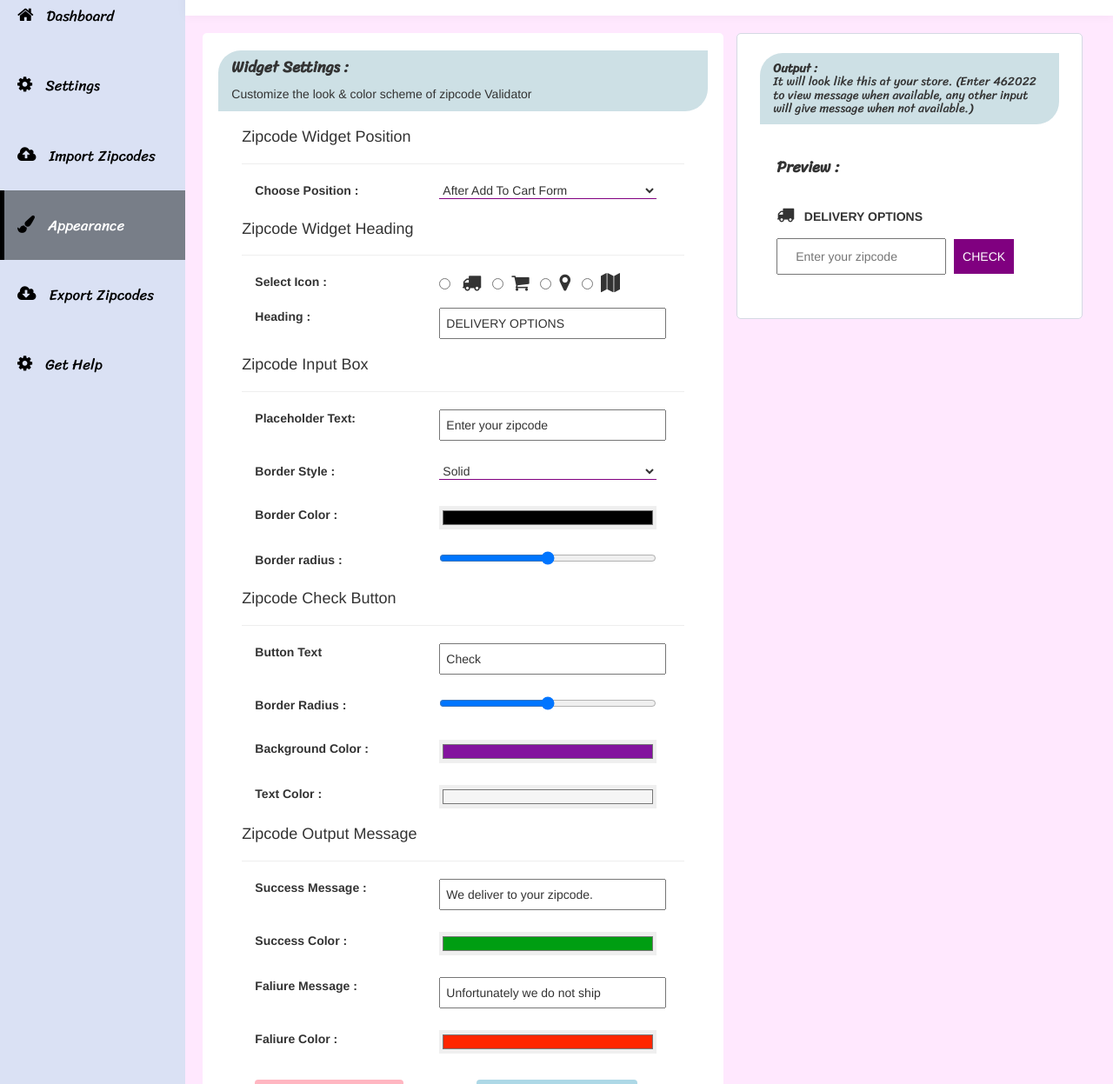
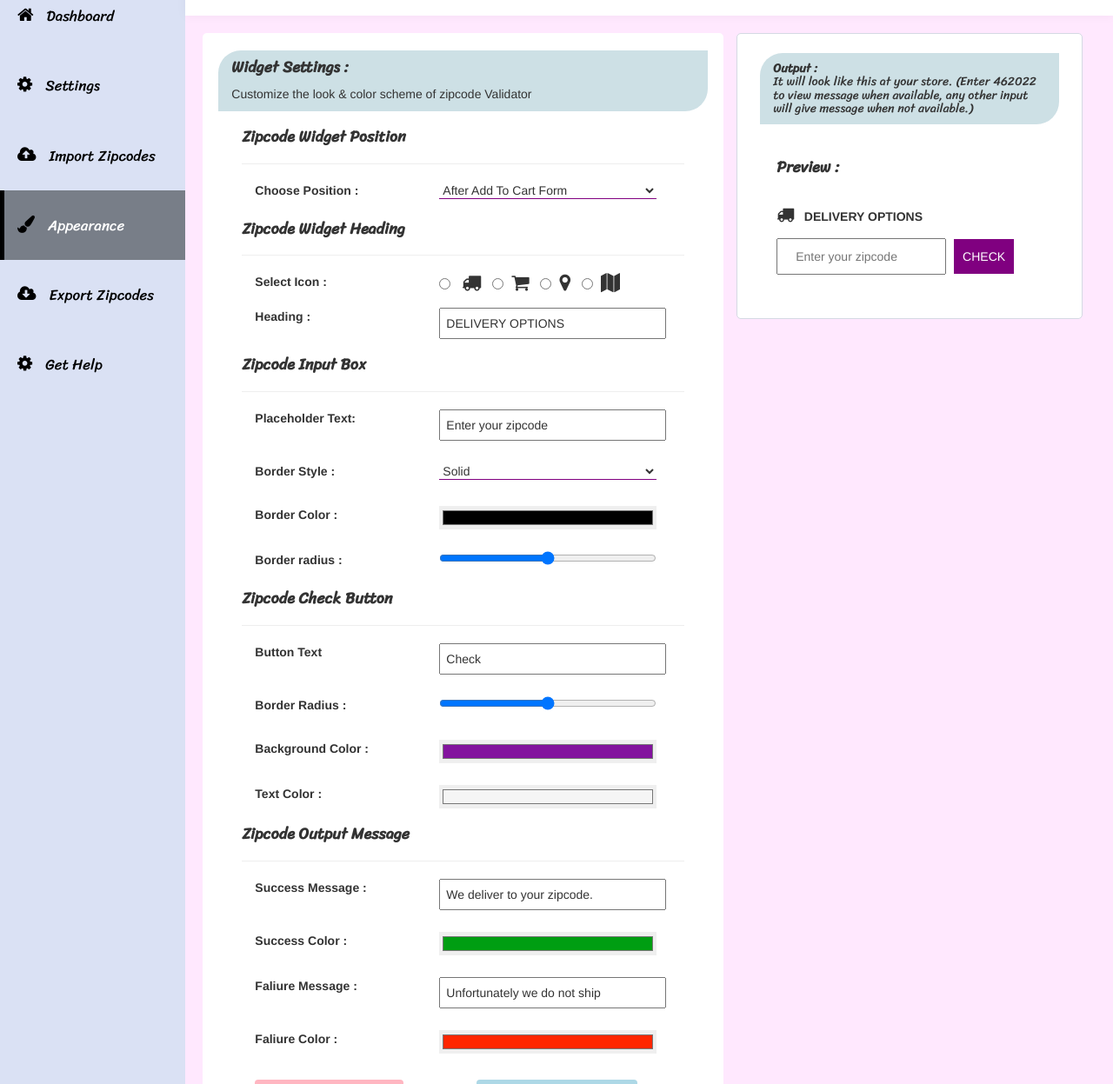
Before and after one commit to onkar7777/onkar7777.github.io, a plain HTML site: page appearance.html in a window 1280 px wide. Shown: the part 75-1322 px from the top of the page at 87% size. Drawn offline with nearby package versions, Linux system fonts and the light colour scheme; a web font is replaced by a local one.

Commit message:
Add files via upload

```diff
--- a/appearance.html
+++ b/appearance.html
@@ -131,7 +131,7 @@
                                 <div class="col-md-12 dash-points">
                                     <div class="col-md-12" style="margin-top: 10px;">
                                         <div class="col-md-12">
-                                            <h4>Zipcode Widget Position</h4>
+                                            <h4 style="font-weight: 900;font-family:  'Sriracha', cursive; ">Zipcode Widget Position</h4>
                                             <hr>
                                             <div class="col-md-5">
                                                 <label>Choose Position :</label>
@@ -147,7 +147,7 @@
                                     </div>
                                     <div class="col-md-12" style="margin-top: 10px;">
                                         <div class="col-md-12">
-                                            <h4>Zipcode Widget Heading</h4>
+                                            <h4 style="font-weight: 900; font-family:  'Sriracha', cursive; ">Zipcode Widget Heading</h4>
                                             <hr>
                                             <div class="col-md-5">
                                                 <label>Select Icon :</label>
@@ -179,7 +179,7 @@
                                     </div>
                                     <div class="col-md-12" style="margin-top: 10px;">
                                         <div class="col-md-12">
-                                            <h4>Zipcode Input Box</h4>
+                                            <h4 style="font-weight: 900; font-family:  'Sriracha', cursive;">Zipcode Input Box</h4>
                                             <hr>
                                             <div class="col-md-5">
                                                 <label>Placeholder Text:</label>
@@ -222,7 +222,7 @@
                                     </div>
                                     <div class="col-md-12" style="margin-top: 10px;">
                                         <div class="col-md-12">
-                                            <h4>Zipcode Check Button</h4>
+                                            <h4 style="font-weight: 900; font-family:  'Sriracha', cursive;">Zipcode Check Button</h4>
                                             <hr>
                                             <div class="col-md-5">
                                                 <label>Button Text</label>
@@ -262,7 +262,7 @@
                                     </div>
                                     <div class="col-md-12" style="margin-top: 10px;">
                                         <div class="col-md-12">
-                                            <h4>Zipcode Output Message</h4>
+                                            <h4 style="font-weight: 900; font-family:  'Sriracha', cursive;">Zipcode Output Message</h4>
                                             <hr>
                                             <div class="col-md-5">
                                                 <label>Success Message :</label>
```
